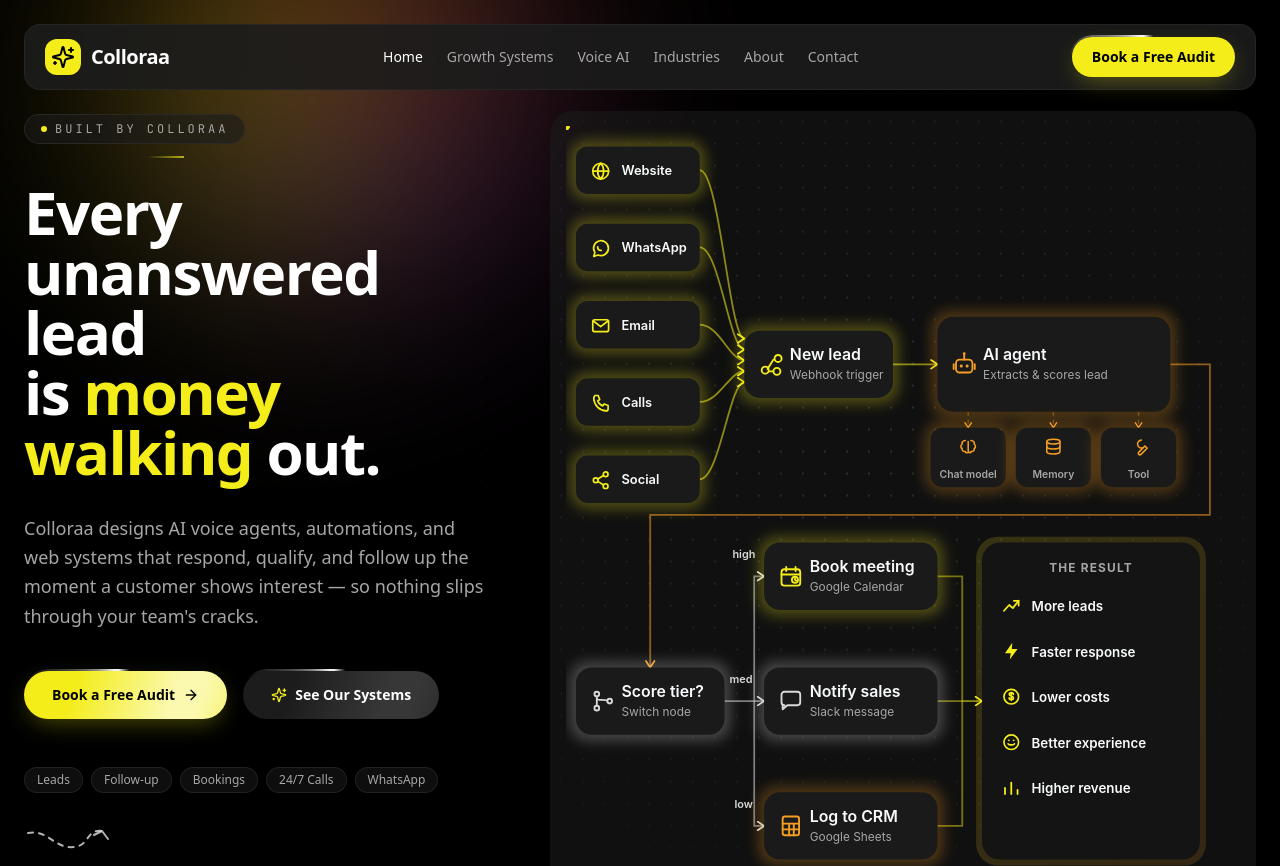
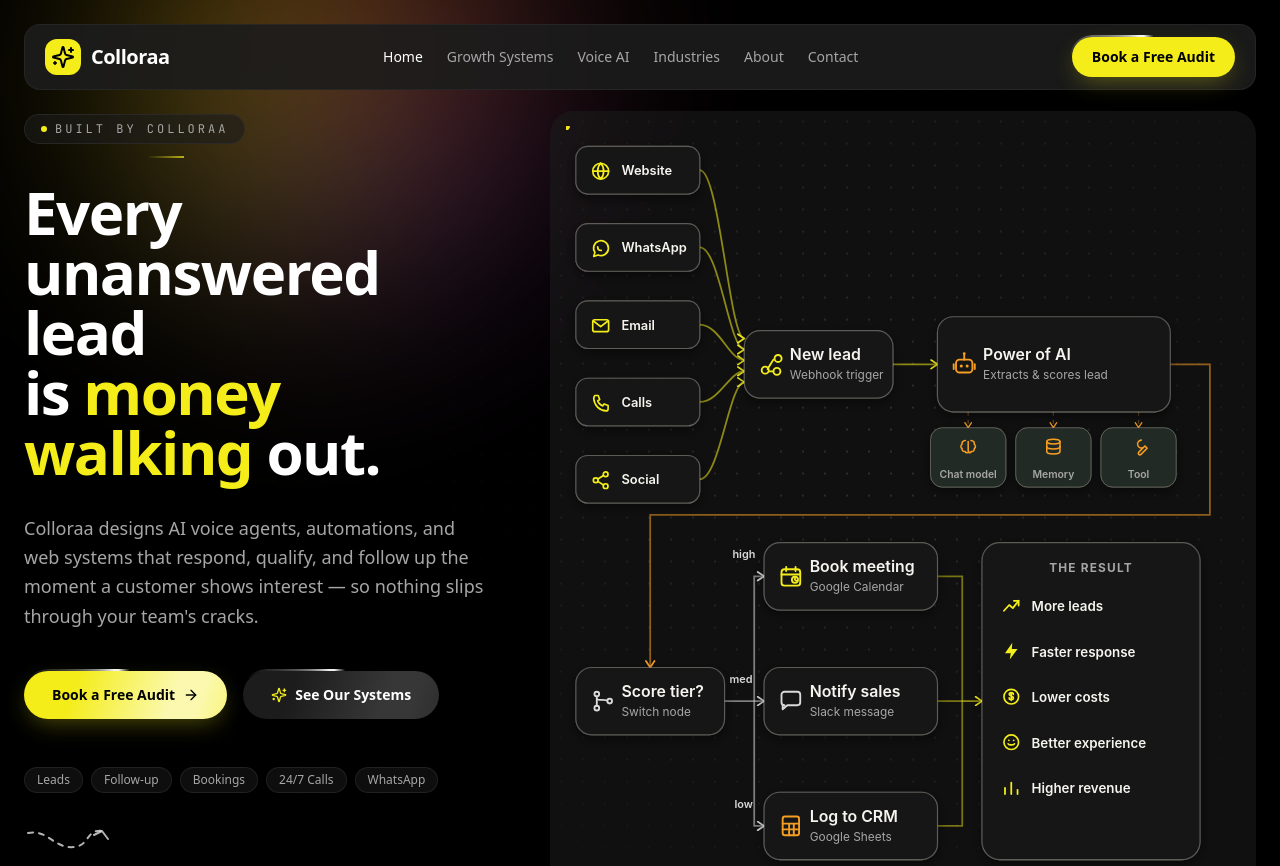
Before and after one commit to Atif2292/Colloraa-AI-Agent, a React (Vite) app: page / in a window 1280 px wide. Shown: the top 866 px of the page. Built offline with nearby package versions, Linux system fonts and the light colour scheme; a web font is replaced by a local one.

Commit message:
Redesign diagram cards: creamy-white hairline borders, greyish-green inner ports, soft shadow elevation instead of colored glow; rename AI agent node to Power of AI

```diff
--- a/src/components/WorkflowDiagram.tsx
+++ b/src/components/WorkflowDiagram.tsx
@@ -5,33 +5,20 @@
 // Sizing bumped up a notch for legibility — wider channel cards in
 // particular, since "WhatsApp" was overflowing its box before.
 
-const cardFill = 'hsl(0 0% 10%)'
+const cardFill = 'hsl(0 0% 9%)'
+const portFill = 'hsl(140 12% 15%)'
+const creamBorder = 'hsl(44 42% 90%)'
+const warmWhite = 'hsl(44 30% 95%)'
 const wireBlue = 'hsl(58 91% 53%)'
 const wirePurple = 'hsl(35 92% 55%)'
 const wireCyan = 'hsl(0 0% 85%)'
 const textDim = 'hsl(0 0% 65%)'
-
-function Glow({ x, y, w, h, color }: { x: number; y: number; w: number; h: number; color: string }) {
-  return (
-    <rect
-      x={x - 6}
-      y={y - 6}
-      width={w + 12}
-      height={h + 12}
-      rx="18"
-      fill={color}
-      opacity="0.28"
-      filter="url(#soft-glow)"
-    />
-  )
-}
 
 function NodeCard({
   x,
   y,
   w,
   h,
-  color,
   icon,
   title,
   subtitle,
@@ -49,11 +36,20 @@ function NodeCard({
 }) {
   const midY = y + h / 2
   return (
-    <g>
-      <Glow x={x} y={y} w={w} h={h} color={color} />
-      <rect x={x} y={y} width={w} height={h} rx={compact ? 12 : 16} fill={cardFill} />
+    <g filter="url(#card-shadow)">
+      <rect
+        x={x}
+        y={y}
+        width={w}
+        height={h}
+        rx={compact ? 12 : 16}
+        fill={cardFill}
+        stroke={creamBorder}
+        strokeOpacity="0.32"
+        strokeWidth="1.1"
+      />
       <g transform={`translate(${x + 14} ${midY - (subtitle ? 13 : 10)})`}>{icon}</g>
-      <text x={x + 46} y={subtitle ? midY - 4 : midY + 5} fontSize={compact ? 13 : 16} fontWeight="600" fill="hsl(210 40% 98%)">
+      <text x={x + 46} y={subtitle ? midY - 4 : midY + 5} fontSize={compact ? 13 : 16} fontWeight="600" fill={warmWhite}>
         {title}
       </text>
       {subtitle && (
@@ -67,9 +63,18 @@ function NodeCard({
 
 function PortCard({ x, y, w, h, icon, label }: { x: number; y: number; w: number; h: number; icon: React.ReactNode; label: string }) {
   return (
-    <g>
-      <Glow x={x} y={y} w={w} h={h} color={wirePurple} />
-      <rect x={x} y={y} width={w} height={h} rx="12" fill={cardFill} />
+    <g filter="url(#card-shadow)">
+      <rect
+        x={x}
+        y={y}
+        width={w}
+        height={h}
+        rx="12"
+        fill={portFill}
+        stroke={creamBorder}
+        strokeOpacity="0.3"
+        strokeWidth="1"
+      />
       <g transform={`translate(${x + w / 2 - 10} ${y + 9})`}>{icon}</g>
       <text x={x + w / 2} y={y + h - 9} fontSize="10.5" fontWeight="600" fill={textDim} textAnchor="middle">
         {label}
@@ -297,8 +302,8 @@ export default function WorkflowDiagram() {
         fontFamily="Inter, ui-sans-serif, system-ui"
       >
         <defs>
-          <filter id="soft-glow" x="-60%" y="-60%" width="220%" height="220%">
-            <feGaussianBlur stdDeviation="7" />
+          <filter id="card-shadow" x="-30%" y="-30%" width="160%" height="180%">
+            <feDropShadow dx="0" dy="4" stdDeviation="6" floodColor="#000" floodOpacity="0.5" />
           </filter>
           {[
             ['b', wireBlue],
@@ -353,7 +358,7 @@ export default function WorkflowDiagram() {
 
         <NodeCard x={180} y={206} w={150} h={68} color={wireBlue} icon={<WebhookIcon color={wireBlue} />} title="New lead" subtitle="Webhook trigger" />
 
-        <NodeCard x={375} y={192} w={235} h={96} color={wirePurple} icon={<BotIcon color={wirePurple} />} title="AI agent" subtitle="Extracts &amp; scores lead" />
+        <NodeCard x={375} y={192} w={235} h={96} color={wirePurple} icon={<BotIcon color={wirePurple} />} title="Power of AI" subtitle="Extracts &amp; scores lead" />
         <PortCard x={368} y={304} w={76} h={60} icon={<BrainIcon color={wirePurple} />} label="Chat model" />
         <PortCard x={454} y={304} w={76} h={60} icon={<DatabaseIcon color={wirePurple} />} label="Memory" />
         <PortCard x={540} y={304} w={76} h={60} icon={<WrenchIcon color={wirePurple} />} label="Tool" />
@@ -366,27 +371,30 @@ export default function WorkflowDiagram() {
         <NodeCard x={200} y={672} w={175} h={68} color={wirePurple} icon={<SheetIcon color={wirePurple} />} title="Log to CRM" subtitle="Google Sheets" />
 
         {/* ---- outcomes ---- */}
-        <g>
-          <rect x="414" y="414" width="232" height="332" rx="22" fill="url(#outcomesGrad)" opacity="0.16" />
-          <rect x="420" y="420" width="220" height="320" rx="18" fill="hsl(0 0% 8%)" />
+        <g filter="url(#card-shadow)">
+          <rect
+            x="420"
+            y="420"
+            width="220"
+            height="320"
+            rx="18"
+            fill="hsl(0 0% 8%)"
+            stroke={creamBorder}
+            strokeOpacity="0.32"
+            strokeWidth="1.1"
+          />
           <text x="530" y="450" fontSize="12" fontWeight="700" fill={textDim} textAnchor="middle" letterSpacing="1.2">
             THE RESULT
           </text>
           {OUTCOMES.map((o, i) => (
             <g key={o.label} transform={`translate(440 ${474 + i * 46})`}>
               {o.icon(wireBlue)}
-              <text x="30" y="15" fontSize="13.5" fontWeight="600" fill="hsl(210 40% 98%)">
+              <text x="30" y="15" fontSize="13.5" fontWeight="600" fill={warmWhite}>
                 {o.label}
               </text>
             </g>
           ))}
         </g>
-        <defs>
-          <linearGradient id="outcomesGrad" x1="0" y1="0" x2="1" y2="1">
-            <stop offset="0%" stopColor={wireBlue} />
-            <stop offset="100%" stopColor={wirePurple} />
-          </linearGradient>
-        </defs>
       </svg>
     </div>
   )
```
